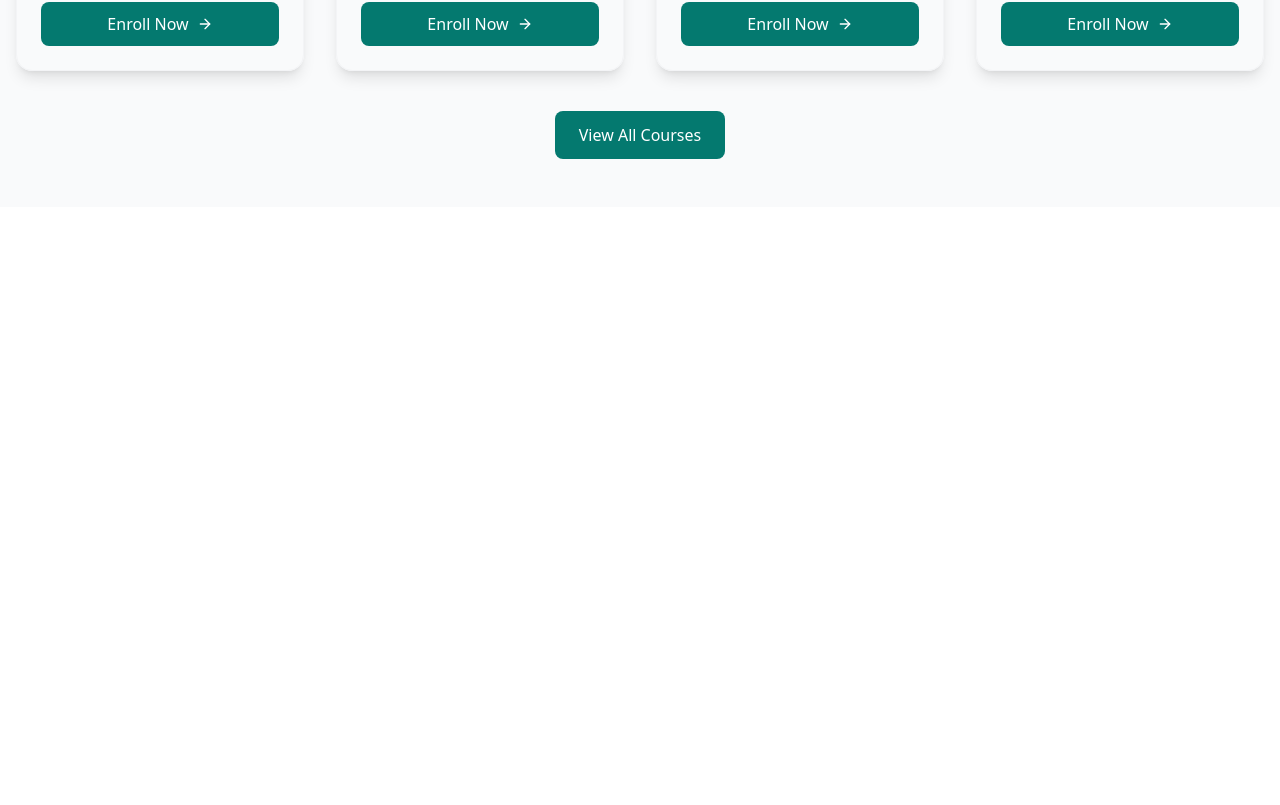
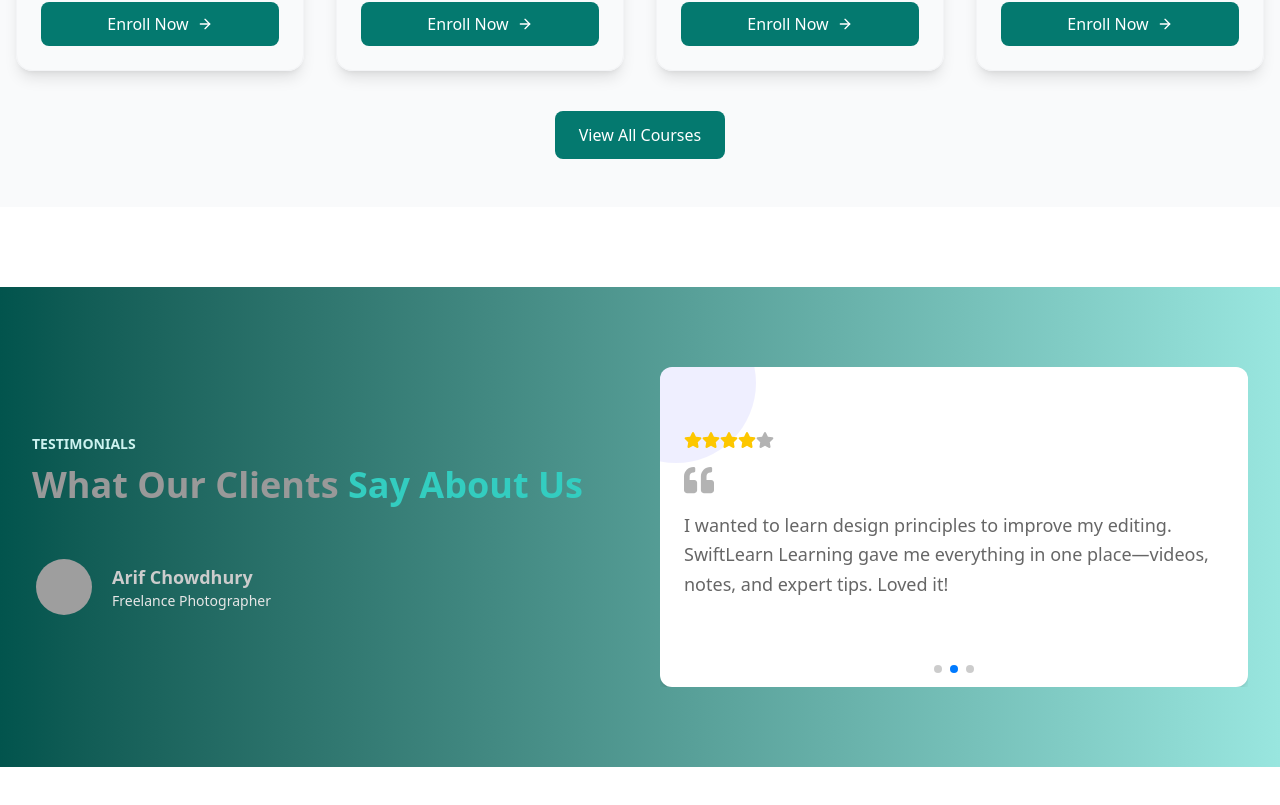
Before and after one commit to kobirul5/Swift-Learn, a Next.js app: page / in a window 1280 px wide. Shown: the part 1161-1966 px from the top of the page. Before the commit the page ends 1368 px from the top, so only its background shows below. Built offline with nearby package versions, Linux system fonts and the light colour scheme; grey boxes are pictures that could not be loaded.

Commit message:
added testimonials section

```diff
--- a/package.json
+++ b/package.json
@@ -14,7 +14,8 @@
     "react": "^19.0.0",
     "react-dom": "^19.0.0",
     "react-icons": "^5.5.0",
-    "react-redux": "^9.2.0"
+    "react-redux": "^9.2.0",
+    "swiper": "^11.2.10"
   },
   "devDependencies": {
     "@eslint/eslintrc": "^3",
--- a/src/app/globals.css
+++ b/src/app/globals.css
@@ -16,17 +16,15 @@
     --color-dark: #000c0a;
     --color-background: #F9FAFB;
 
-    /* Light variants */
-    --color-primary-100: #ccf2ef;
-    --color-primary-200: #99e6df;
-    --color-primary-300: #66d9cf;
-    --color-primary-400: #33cdc0;
-    --color-primary-500: #058c80;
+    /* Dark variants */
+    --color-dark-100: #e6e6e6;
+    --color-dark-200: #cccccc;
+    --color-dark-300: #b3b3b3;
+    --color-dark-400: #999999;
+    --color-dark-500: #808080;
+    --color-dark-600: #666666;
+    --color-dark-700: #4d4d4d;
+    --color-dark-800: #333333;
+    --color-dark-900: #1a1a1a;
 
-    /* Dark variants */
-    --color-primary-dark-100: #047a71;
-    --color-primary-dark-200: #036a62;
-    --color-primary-dark-300: #025a54;
-    --color-primary-dark-400: #014a45;
-    --color-primary-dark-500: #003a37;
 }
--- a/src/app/page.tsx
+++ b/src/app/page.tsx
@@ -1,5 +1,6 @@
 import CoursesSection from "@/components/Home/CoursesSection";
 import HeroBanner from "@/components/Home/HeroBanner";
+import Testimonials from "@/components/Home/Testimonials";
 
 
 export default function Home() {
@@ -7,6 +8,7 @@ export default function Home() {
     <div>
       <HeroBanner/>
       <CoursesSection/>
+      <Testimonials/>
     </div>
   );
 }
--- /dev/null
+++ b/src/components/Home/Testimonials.tsx
@@ -0,0 +1,144 @@
+"use client"
+import Image from "next/image";
+import { FaQuoteLeft, FaStar } from "react-icons/fa";
+import { Swiper, SwiperSlide } from "swiper/react";
+import { Navigation, Pagination, A11y, Autoplay } from "swiper/modules";
+import "swiper/css";
+import "swiper/css/navigation";
+import "swiper/css/pagination";
+import "swiper/css/autoplay";
+import { useState } from "react";
+
+interface ITestimonial {
+  id: number;
+  name: string;
+  role: string;
+  rating: number;
+  content: string;
+  image: string;
+  accentColor: string;
+}
+
+const testimonialsData: ITestimonial[] = [
+  {
+    id: 1,
+    name: "Arman Kahn",
+    role: "University Student",
+    rating: 5,
+    content:
+      "SwiftLearn has completely changed how I study. The structured courses and video lectures helped me prepare for my semester exams with ease.",
+    image: "https://i.ibb.co/G4yDhqLg/man-7.jpg",
+    accentColor: "bg-purple-500",
+  },
+  {
+    id: 2,
+    name: "Arif Chowdhury",
+    role: "Freelance Photographer",
+    rating: 4,
+    content:
+      "I wanted to learn design principles to improve my editing. SwiftLearn Learning gave me everything in one place—videos, notes, and expert tips. Loved it!",
+    image: "https://i.ibb.co/CKGcCQRb/man-6.jpg",
+    accentColor: "bg-indigo-500",
+  },
+  {
+    id: 3,
+    name: "Rifat Sorkar",
+    role: "Travel Blogger",
+    rating: 5,
+    content:
+      "While traveling, I took web development courses from SwiftLearn Learning. The mobile-friendly design and progress tracking made it super flexible for me.",
+    image: "https://i.ibb.co/1GY99B8b/man-4.jpg",
+    accentColor: "bg-pink-500",
+  },
+];
+
+
+const Testimonials = () => {
+  const [activeIndex, setActiveIndex] = useState(0);
+  const currentTestimonial = testimonialsData[activeIndex];
+
+  return (
+    <section className="bg-gradient-to-r from-primary-800 to-primary-200 py-20 my-20 text-black">
+      <div className="container mx-auto grid md:grid-cols-2 gap-10 items-center px-8">
+        {/* Left Side */}
+        <div className="flex flex-col items-start">
+          <p className="text-sm uppercase text-primary-100 font-semibold mb-2">
+            Testimonials
+          </p>
+          <h2 className="text-2xl md:text-4xl font-bold text-dark-400 mb-6 leading-tight">
+            What Our Clients <span className="text-primary-400">Say About Us</span>
+          </h2>
+
+          {/* Client Info */}
+          <div className="flex items-center gap-4 mt-6">
+            <div className="relative w-16 h-16">
+              <Image
+                src={currentTestimonial.image}
+                alt={currentTestimonial.name}
+                fill
+                className="rounded-full object-cover border-4 border-main"
+              />
+            </div>
+            <div>
+              <p className="text-lg text-dark-200 font-semibold">
+                {currentTestimonial.name}
+              </p>
+              <p className="text-sm text-dark-100">{currentTestimonial.role}</p>
+            </div>
+          </div>
+        </div>
+
+        {/* Right Side: Swiper */}
+        <div>
+          <Swiper
+            modules={[Navigation, Pagination, A11y, Autoplay]}
+            spaceBetween={30}
+            slidesPerView={1}
+            pagination={{ clickable: true }}
+            autoplay={{
+              delay: 3000,
+              disableOnInteraction: false,
+            }}
+            loop={true}
+            onSlideChange={(swiper) => setActiveIndex(swiper.realIndex)}
+            className="w-[350px] md:w-full mx-auto"
+          >
+            {testimonialsData.map((testimonial) => (
+              <SwiperSlide key={testimonial.id}>
+                <div className="px-6 py-16 rounded-xl shadow-md hover:shadow-lg transition-all duration-300 flex flex-col h-full relative overflow-hidden group bg-white">
+                  {/* Decorative Circle */}
+                  <div
+                    className={`absolute -top-16 -left-16 h-40 w-40 ${testimonial.accentColor} rounded-full opacity-10 group-hover:scale-[12] group-hover:-top-full group-hover:-left-full transition-all duration-500`}
+                    style={{ transformOrigin: "top left" }}
+                  ></div>
+
+                  {/* Content */}
+                  <div className="z-10 relative">
+                    <div className="flex items-center mb-4">
+                      {[...Array(5)].map((_, i) => (
+                        <FaStar
+                          key={i}
+                          className={`${
+                            i < testimonial.rating
+                              ? "text-yellow-400"
+                              : "text-dark-300"
+                          } text-lg`}
+                        />
+                      ))}
+                    </div>
+                    <FaQuoteLeft className="text-dark-300 text-3xl mb-4" />
+                    <p className="mb-6 text-lg leading-relaxed text-dark-600">
+                      {testimonial.content}
+                    </p>
+                  </div>
+                </div>
+              </SwiperSlide>
+            ))}
+          </Swiper>
+        </div>
+      </div>
+    </section>
+  );
+};
+
+export default Testimonials;
--- a/src/components/Shared/Navbar/Navbar.tsx
+++ b/src/components/Shared/Navbar/Navbar.tsx
@@ -67,9 +67,9 @@ const Navbar = () => {
       }`}
     >
       <div className="container mx-auto px-4 flex justify-between items-center">
-        <Link href="/" className="text-2xl font-bold text-primary flex items-center">
+        <Link href="/" className="text-2xl font-bold text-primary flex items-center gap-2">
           <Image src="/logo/logo.png" alt="logo" width={30} height={30} />
-          LearnHub
+          SwiftLearn
         </Link>
 
         {/* Desktop Nav */}
```
Also changed, not shown: 1 other file (tests, documents, lock files or other folders).
